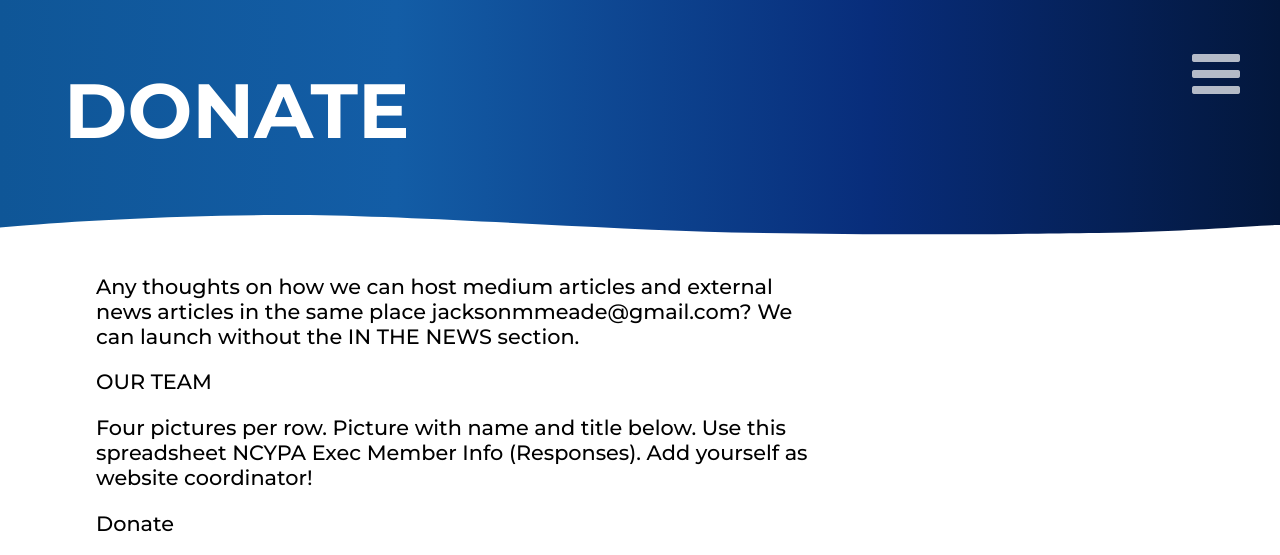
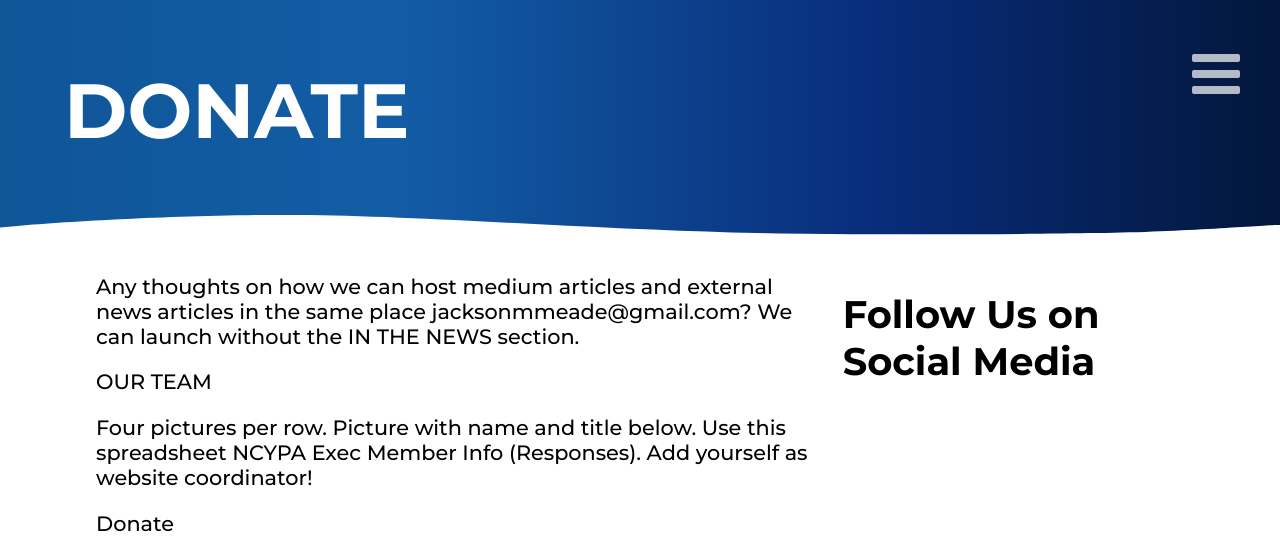
Before and after one commit to JacksonMeade/ncypa, a Jekyll site: the page built from _posts/2022-07-08-donate.md, in a window 1280 px wide. Shown: the top 555 px of the page. Built offline with Jekyll 4.4.1, drawn with Linux system fonts in a browser that asks for light colours; nearby versions of some CDN libraries; a script that is not in the unit is left out; grey boxes are pictures that could not be loaded.

Commit message:
add better styling

```diff
--- a/_includes/sidebar.html
+++ b/_includes/sidebar.html
@@ -1,6 +1,6 @@
-<h2>
+<h3>
     Follow Us on Social Media
-</h2>
+</h3>
 
 <div class="row social-row">
     <img src="{{ site.url }}/assets/img/svg/instagram.svg" class="social-icon">
@@ -8,9 +8,9 @@
     <img src="{{ site.url }}/assets/img/svg/linkedin.svg" class="social-icon">
 </div>
 
-<h2>
+<h3>
     Donate
-</h2>
+</h3>
 
 <div class = "embed">
     <iframe src="https://givebutter.com/embed/c/ncypa" width="100%" height="615px" style="max-width: 601px;" name="givebutter" frameborder="0" scrolling="no" seamless allowpaymentrequest></iframe><script src="https://givebutter.com/js/widget.js"></script>
--- a/_layouts/post.html
+++ b/_layouts/post.html
@@ -18,7 +18,7 @@
     </div>
 </section>
 
-<main class="post-layout">
+<main class="post-layout row">
     <section class="post-content col-xs-12 col-md-8 col-lg-9">
         {{ content }}
     </section>
--- a/assets/css/post.css
+++ b/assets/css/post.css
@@ -12,6 +12,11 @@
 /* objects */
 .post-content h2 {
     font-size: 3rem;
+}
+
+/* objects */
+.post-content h3 {
+    font-size: 2.4rem;
 }
 
 /* buttons */
```
